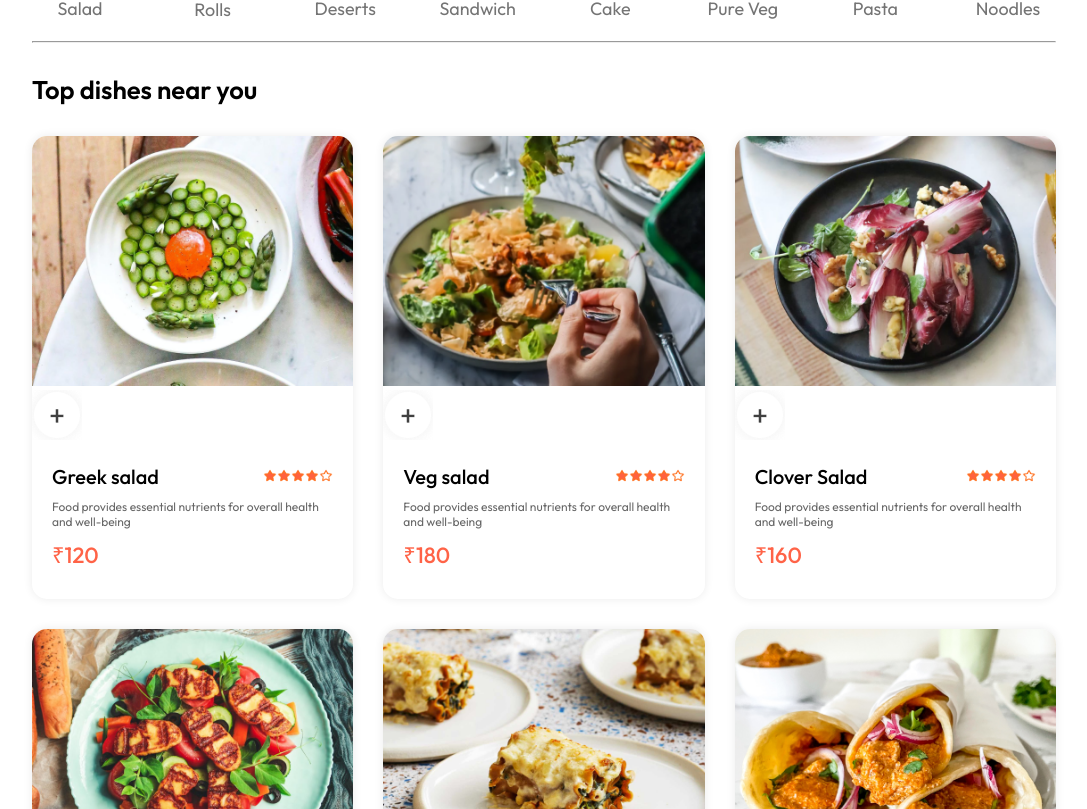
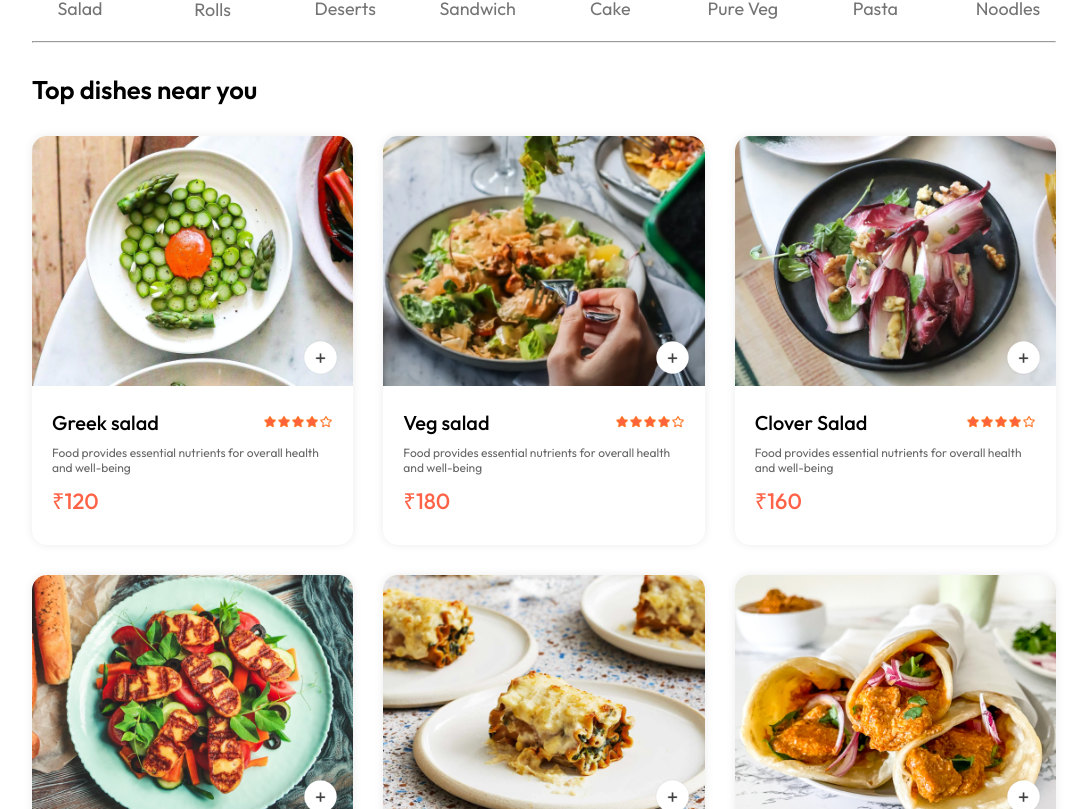
Before and after one commit to Adarsh-1010/Food-Delivery-App, a React (Vite) app in the folder fronted/: page / in a window 1280 px wide. Shown: the part 851-1660 px from the top of the page, without its empty margins (96-1183 px from the left). Built offline with nearby package versions, Linux system fonts and the light colour scheme.

Commit message:
Food item css completed

```diff
--- a/fronted/src/components/FoodItem/FoodItem.css
+++ b/fronted/src/components/FoodItem/FoodItem.css
@@ -44,3 +44,33 @@
     font-weight: 500;
     margin: 10px 0px;
 }
+
+.food-item-img-container{
+    position: relative;
+}
+
+.food-item-img-container .add{
+    width: 35px;
+    position: absolute;
+    bottom: 15px;
+    right: 15px;
+    cursor: pointer;
+    border-radius: 50%;
+}
+
+.food-item-container{
+    position: absolute;
+    bottom: 15px;
+    right: 15px;
+    display: flex;
+    align-items: center;
+    gap: 10px;
+    padding: 6px;
+    border-radius: 50px;
+    background-color: white;
+
+}
+
+.food-item-container img{
+    width: 30px;
+}
```
